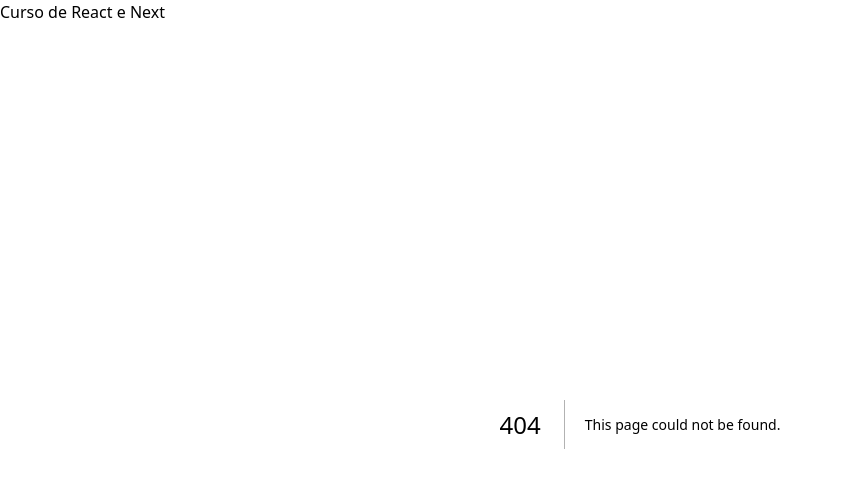
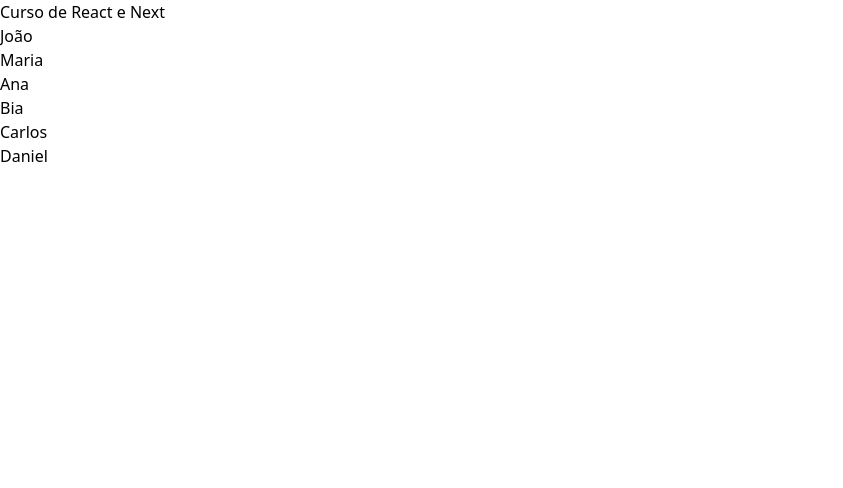
Before and after one commit to Davidjean23reis/lateste1, a Next.js app: page /render/repeticao1 in a window 1280 px wide. Before the commit this address had no page. Shown: the top 488 px of the page, without its empty margins (0-843 px from the left). Built offline with nearby package versions, Linux system fonts and the light colour scheme.

Commit message:
Repetição

```diff
--- /dev/null
+++ b/src/pages/render/repeticao1.jsx
@@ -0,0 +1,33 @@
+export default function repeticao1() {
+    const listaAprovados = [
+        'João',
+        'Maria',
+        'Ana',
+        'Bia',
+        'Carlos',
+        'Daniel'
+    ]
+
+    function renderizarLista(){
+        return listaAprovados.map(function(nome, i ){
+            return <li key={i}>{nome}</li>
+        })
+
+    }
+    return(
+        <ul>
+           {renderizarLista()}
+        </ul>
+    )
+}
+
+//function renderizarLista(){
+//  const itens = []
+
+//    for (let i =0; i < listaAprovados.length; i ++) {
+//       itens.push(<li key={i}>{listaAprovados[i]}</li>)
+//    }
+
+//    return itens
+
+//}
```
